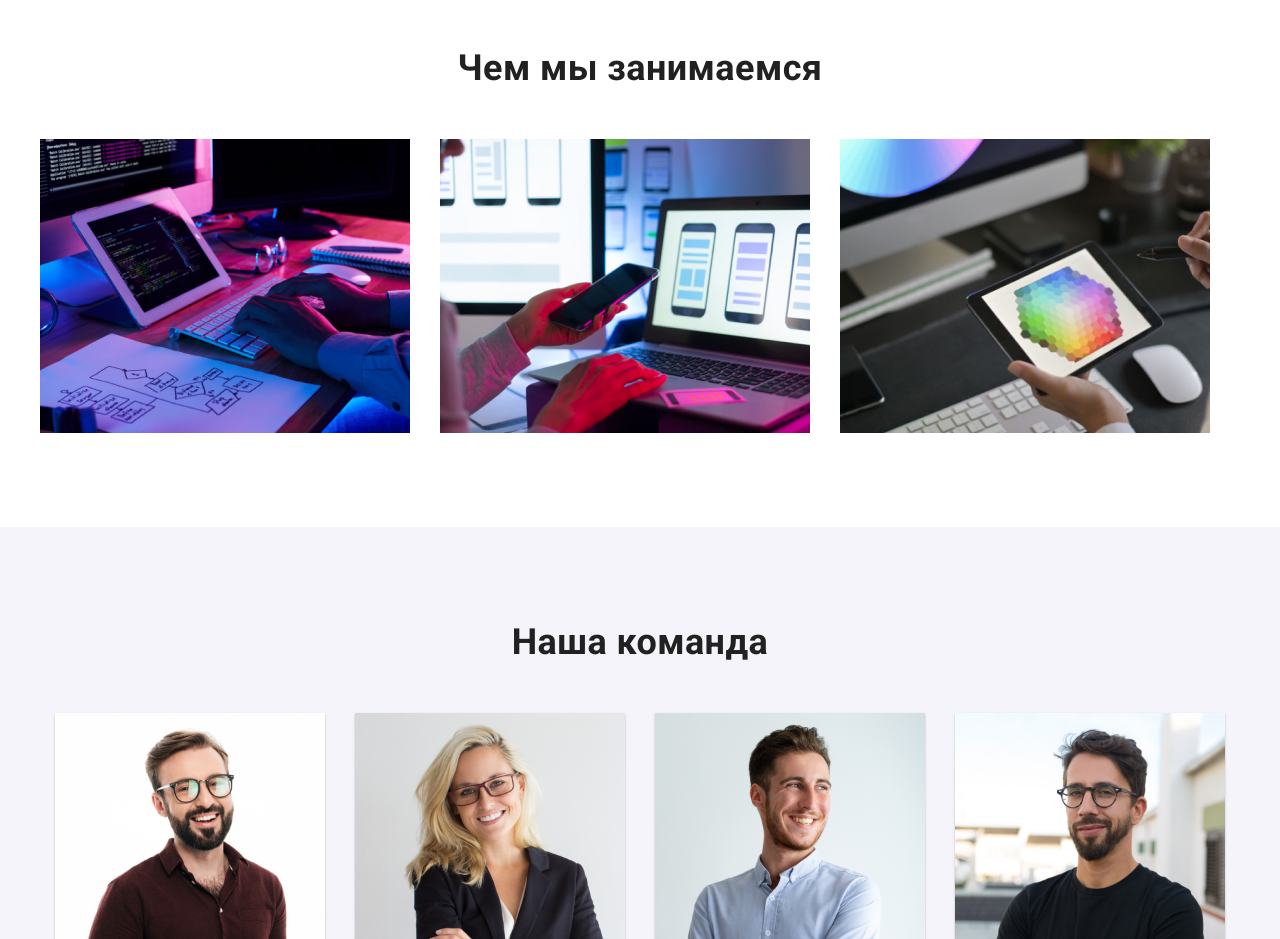
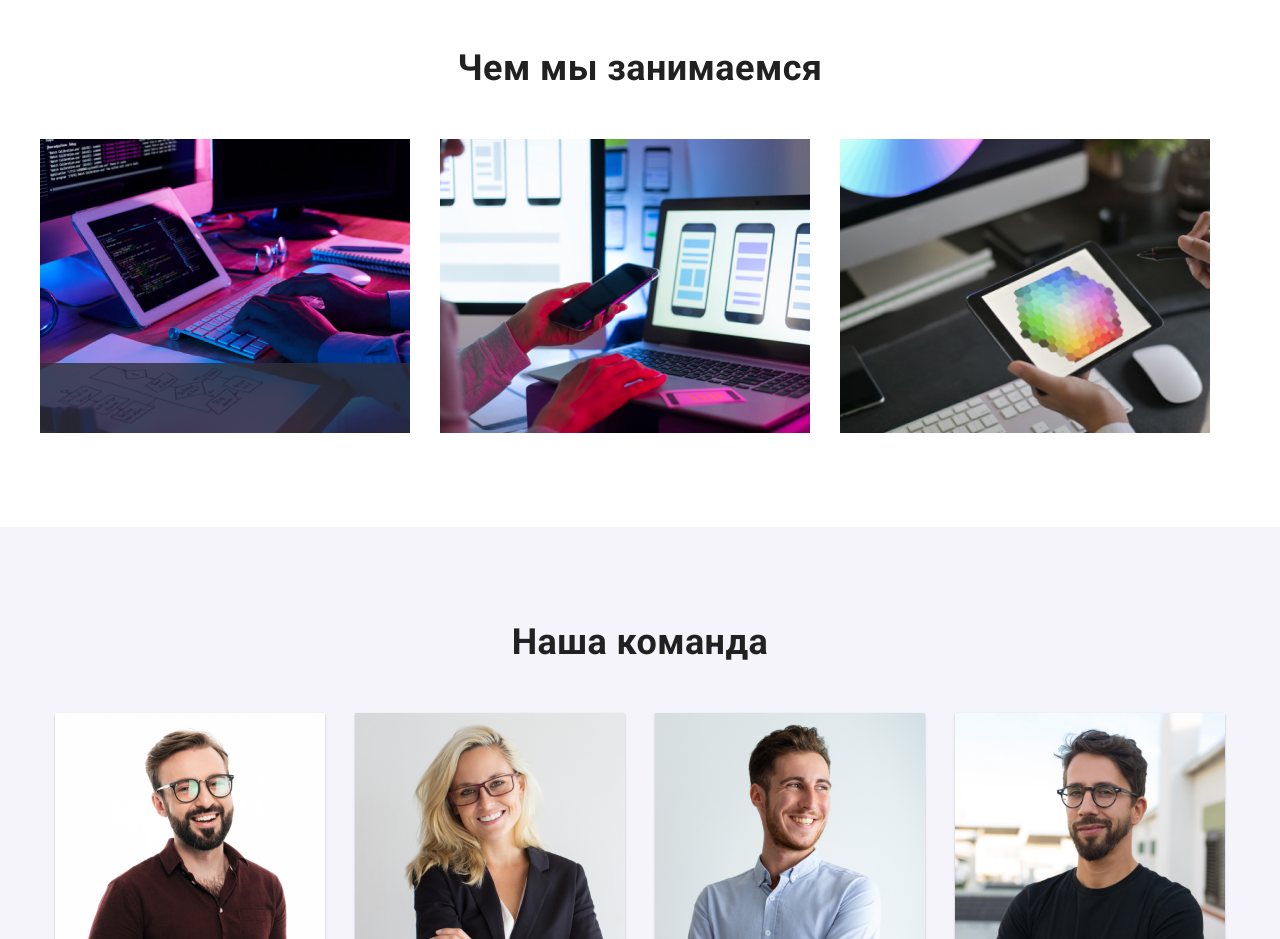
Before and after one commit to Tvido/goit-markup-hw-05, a plain HTML site: page index.html in a window 1280 px wide. Shown: the part 1080-2019 px from the top of the page. Drawn offline with nearby package versions, Linux system fonts and the light colour scheme.

Commit message:
lable for work

```diff
--- a/css/main.css
+++ b/css/main.css
@@ -361,6 +361,12 @@ img {
   flex-wrap: wrap;
 }
 
+.work-item:after {
+  content: "";
+  width: auto;
+  height: 70px;
+}
+
 .work-item {
   margin-right: 30px;
 }
@@ -383,6 +389,21 @@ img {
   line-height: 1.167;
   text-align: center;
   color: var(--secondary-text-color);
+}
+
+.work-thumb {
+  position: relative;
+}
+
+.work-thumb::before {
+  left: 0;
+  bottom: 0;
+  display: inline-block;
+  position: absolute;
+  content: "";
+  width: 100%;
+  height: 70px;
+  background: rgba(47, 48, 58, 0.8);
 }
 
 /*============ team-social
--- a/index.html
+++ b/index.html
@@ -103,8 +103,10 @@
          <h2 class="work-title centered">Чем мы занимаемся</h2>
          <ul class="list">
             <li class="work-item">
+            <div class="work-thumb">
               <img src="./images/img.jpg" alt="хтось друкує" width="370" />
-           </li>
+            </div>
+            </li>
             <li class="work-item">
               <img src="./images/img(1).jpg" alt="смартфон в руках" width="370" />
            </li>
@@ -310,6 +312,7 @@
         </ul>
         </section>
 
+        <!--Секція "Клієнти"-->
         <section class="clients container">
           <h2 class="clients-title centered">Чем мы занимаемся</h2>
           <ul class="list clients-list">
```
